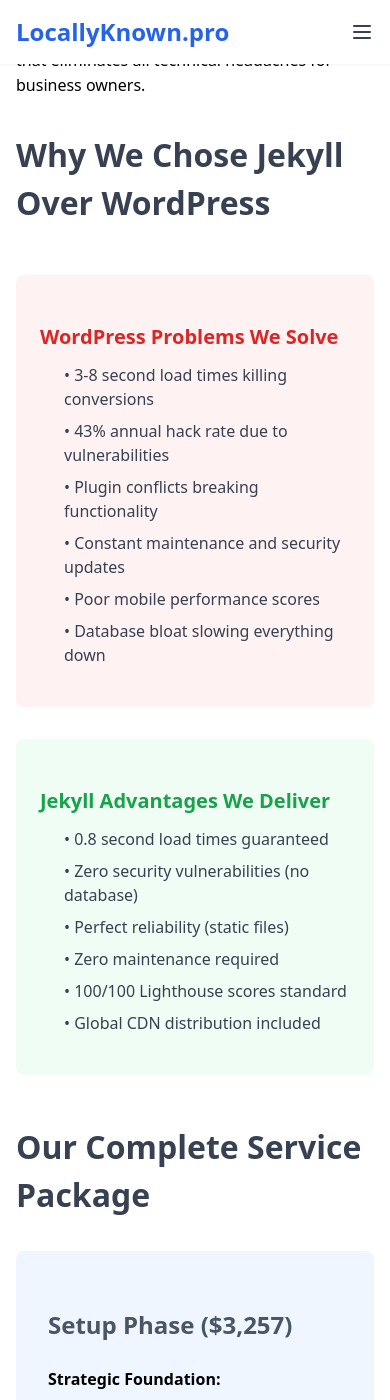
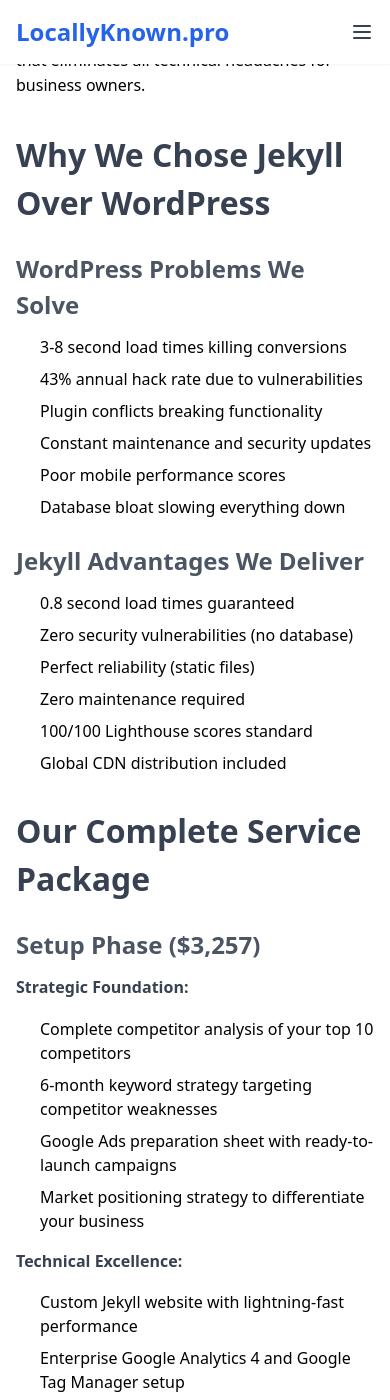
Before and after one commit to gtmsetupservice/locallyknown.pro, a Jekyll site: the page built from about.md, in a window 390 px wide and 1400 px high, scrolled down 525 px. Built offline with Jekyll 4.4.1, drawn with Linux system fonts in a browser that asks for light colours; nearby versions of some CDN libraries; some of the changed text lies outside the part shown.

Commit message:
Convert about page to pure Jekyll markdown with better CSS
- Replaced mixed HTML/markdown with semantic markdown structure
- Fixed main container width (was 4rem/64px, now 56rem/896px)
- Added proper typography styling for links and bold text
- Maintained functionality while improving readability
- All markdown headers now process correctly through Jekyll

🤖 Generated with [Claude Code](https://claude.ai/code)

Co-Authored-By: Claude <noreply@anthropic.com>

```diff
--- a/_layouts/default.html
+++ b/_layouts/default.html
@@ -64,6 +64,45 @@
         main li {
             margin-bottom: 0.5rem;
         }
+
+        /* Page-specific styling */
+        main {
+            max-width: 56rem;
+            margin: 0 auto;
+            padding: 4rem 1rem;
+        }
+
+        /* Better spacing and typography */
+        main strong {
+            color: #374151;
+            font-weight: 600;
+        }
+
+        main a {
+            color: #2563eb;
+            text-decoration: underline;
+        }
+
+        main a:hover {
+            color: #1d4ed8;
+        }
+
+        /* Button styling for markdown links */
+        .btn {
+            display: inline-block;
+            padding: 1rem 2rem;
+            border-radius: 0.5rem;
+            font-weight: bold;
+            text-decoration: none;
+            transition: all 0.2s;
+        }
+        .btn-primary {
+            background-color: #10b981;
+            color: white;
+        }
+        .btn-primary:hover {
+            background-color: #059669;
+        }
     </style>
 </head>
 <body class="bg-white">
--- a/about.md
+++ b/about.md
@@ -4,172 +4,94 @@ title: About LocallyKnown.pro - Jekyll Website Specialists
 description: LocallyKnown.pro specializes in white-glove Jekyll websites that outperform WordPress. Complete digital marketing foundations with strategic content and bulletproof analytics.
 ---
 
-<div class="max-w-4xl mx-auto px-4 py-16">
+# About LocallyKnown.pro
 
-<h1>About LocallyKnown.pro</h1>
+LocallyKnown.pro is a specialized Jekyll website development company dedicated to helping businesses dominate their competition with lightning-fast, secure websites and strategic digital marketing foundations.
 
-<p>LocallyKnown.pro is a specialized Jekyll website development company dedicated to helping businesses dominate their competition with lightning-fast, secure websites and strategic digital marketing foundations.</p>
+## Our Mission
 
-<h2>Our Mission</h2>
+To prove that Jekyll websites consistently outperform WordPress in speed, security, and conversions while providing white-glove service that eliminates all technical headaches for business owners.
 
-<p>To prove that Jekyll websites consistently outperform WordPress in speed, security, and conversions while providing white-glove service that eliminates all technical headaches for business owners.</p>
+## Why We Chose Jekyll Over WordPress
 
-<h2>Why We Chose Jekyll Over WordPress</h2>
+### WordPress Problems We Solve
+- 3-8 second load times killing conversions
+- 43% annual hack rate due to vulnerabilities
+- Plugin conflicts breaking functionality
+- Constant maintenance and security updates
+- Poor mobile performance scores
+- Database bloat slowing everything down
 
-<div class="grid md:grid-cols-2 gap-8 my-12">
-    <div class="bg-red-50 p-6 rounded-lg">
-        <h3 class="text-xl font-bold mb-3 text-red-600">WordPress Problems We Solve</h3>
-        <ul class="text-gray-700 space-y-2">
-            <li>• 3-8 second load times killing conversions</li>
-            <li>• 43% annual hack rate due to vulnerabilities</li>
-            <li>• Plugin conflicts breaking functionality</li>
-            <li>• Constant maintenance and security updates</li>
-            <li>• Poor mobile performance scores</li>
-            <li>• Database bloat slowing everything down</li>
-        </ul>
-    </div>
+### Jekyll Advantages We Deliver
+- 0.8 second load times guaranteed
+- Zero security vulnerabilities (no database)
+- Perfect reliability (static files)
+- Zero maintenance required
+- 100/100 Lighthouse scores standard
+- Global CDN distribution included
 
-    <div class="bg-green-50 p-6 rounded-lg">
-        <h3 class="text-xl font-bold mb-3 text-green-600">Jekyll Advantages We Deliver</h3>
-        <ul class="text-gray-700 space-y-2">
-            <li>• 0.8 second load times guaranteed</li>
-            <li>• Zero security vulnerabilities (no database)</li>
-            <li>• Perfect reliability (static files)</li>
-            <li>• Zero maintenance required</li>
-            <li>• 100/100 Lighthouse scores standard</li>
-            <li>• Global CDN distribution included</li>
-        </ul>
-    </div>
-</div>
+## Our Complete Service Package
 
-<h2>Our Complete Service Package</h2>
+### Setup Phase ({{ site.pricing.setup_price }})
 
-<div class="bg-blue-50 p-8 rounded-lg my-8">
+**Strategic Foundation:**
+- Complete competitor analysis of your top 10 competitors
+- 6-month keyword strategy targeting competitor weaknesses
+- Google Ads preparation sheet with ready-to-launch campaigns
+- Market positioning strategy to differentiate your business
 
-<h3>Setup Phase ({{ site.pricing.setup_price }})</h3>
+**Technical Excellence:**
+- Custom Jekyll website with lightning-fast performance
+- Enterprise Google Analytics 4 and Google Tag Manager setup
+- Perfect Lighthouse scores (100/100 across all metrics)
+- Mobile-first responsive design with conversion optimization
+- GDPR/CCPA compliance and accessibility standards
 
-<div class="grid md:grid-cols-2 gap-8 mt-6">
-<div>
+### Monthly Service ({{ site.pricing.monthly_price }}/month)
 
-<strong>Strategic Foundation:</strong>
-<ul class="mt-3 space-y-2">
-<li>• Complete competitor analysis of your top 10 competitors</li>
-<li>• 6-month keyword strategy targeting competitor weaknesses</li>
-<li>• Google Ads preparation sheet with ready-to-launch campaigns</li>
-<li>• Market positioning strategy to differentiate your business</li>
-</ul>
+**Strategic Content:**
+- 2 expertly-written articles monthly targeting your competitor keywords
+- Content designed to position you as the superior choice
+- SEO optimization for maximum search visibility
+- Strategic internal linking to boost overall site authority
 
-</div>
-<div>
+**Ongoing Optimization:**
+- Performance monitoring and optimization
+- Competitor keyword tracking and strategy adjustments
+- Analytics reporting and insights
+- Technical maintenance and updates
 
-<strong>Technical Excellence:</strong>
-<ul class="mt-3 space-y-2">
-<li>• Custom Jekyll website with lightning-fast performance</li>
-<li>• Enterprise Google Analytics 4 and Google Tag Manager setup</li>
-<li>• Perfect Lighthouse scores (100/100 across all metrics)</li>
-<li>• Mobile-first responsive design with conversion optimization</li>
-<li>• GDPR/CCPA compliance and accessibility standards</li>
-</ul>
+## What Sets Us Apart
 
-</div>
-</div>
-</div>
+### The LocallyKnown.pro Difference
 
-<div class="bg-green-50 p-8 rounded-lg my-8">
+**0.8s Load Time** (vs 3-8s WordPress)
+**100% Security** (No plugins to hack)
+**0hr Maintenance** (We handle everything)
 
-<h3>Monthly Service ({{ site.pricing.monthly_price }}/month)</h3>
+## Our Process
 
-<div class="grid md:grid-cols-2 gap-8 mt-6">
-<div>
+1. **Discovery & Analysis** - We research your competitors and identify keyword opportunities
+2. **Strategic Planning** - 6-month roadmap targeting competitor weaknesses
+3. **Jekyll Development** - Lightning-fast, secure website optimized for conversions
+4. **Analytics Setup** - Enterprise tracking with Google Analytics 4 and GTM
+5. **Content Strategy** - Monthly articles positioning you against competitors
+6. **Ongoing Optimization** - Continuous monitoring and strategy refinement
 
-<strong>Strategic Content:</strong>
-<ul class="mt-3 space-y-2">
-<li>• 2 expertly-written articles monthly targeting your competitor keywords</li>
-<li>• Content designed to position you as the superior choice</li>
-<li>• SEO optimization for maximum search visibility</li>
-<li>• Strategic internal linking to boost overall site authority</li>
-</ul>
+## Company Information
 
-</div>
-<div>
+LocallyKnown.pro is a division of **B and B Holdings LLC**, a Wyoming limited liability company specializing in high-performance web development and strategic digital marketing.
 
-<strong>Ongoing Optimization:</strong>
-<ul class="mt-3 space-y-2">
-<li>• Performance monitoring and optimization</li>
-<li>• Competitor keyword tracking and strategy adjustments</li>
-<li>• Analytics reporting and insights</li>
-<li>• Technical maintenance and updates</li>
-</ul>
+### B and B Holdings LLC
+- Registered in Wyoming, USA
+- Specializing in Jekyll Development & Digital Strategy
+- White-glove service standard
 
-</div>
-</div>
-</div>
+### Legal Notice
+We are not affiliated with Jekyll, GitHub, or Google. Jekyll™ is open-source software. Google Analytics™ and Google Tag Manager™ are trademarks of Google LLC.
 
-<h2>What Sets Us Apart</h2>
+## Ready to Outrank Your WordPress Competitors?
 
-<div class="bg-gray-50 p-8 rounded-lg my-12">
-    <h3 class="text-2xl font-bold mb-6 text-center">The LocallyKnown.pro Difference</h3>
-    <div class="grid md:grid-cols-3 gap-6">
-        <div class="text-center">
-            <div class="text-3xl font-bold text-blue-600 mb-2">0.8s</div>
-            <div class="font-semibold">Load Time</div>
-            <div class="text-sm text-gray-600">vs 3-8s WordPress</div>
-        </div>
-        <div class="text-center">
-            <div class="text-3xl font-bold text-green-600 mb-2">100%</div>
-            <div class="font-semibold">Security</div>
-            <div class="text-sm text-gray-600">No plugins to hack</div>
-        </div>
-        <div class="text-center">
-            <div class="text-3xl font-bold text-purple-600 mb-2">0hr</div>
-            <div class="font-semibold">Maintenance</div>
-            <div class="text-sm text-gray-600">We handle everything</div>
-        </div>
-    </div>
-</div>
+Stop losing to slower, less secure WordPress sites. Get your complete digital foundation.
 
-<h2>Our Process</h2>
-
-<div class="bg-white border-2 border-gray-200 p-8 rounded-lg my-8">
-<ol class="space-y-4">
-<li><strong>Discovery & Analysis</strong> - We research your competitors and identify keyword opportunities</li>
-<li><strong>Strategic Planning</strong> - 6-month roadmap targeting competitor weaknesses</li>
-<li><strong>Jekyll Development</strong> - Lightning-fast, secure website optimized for conversions</li>
-<li><strong>Analytics Setup</strong> - Enterprise tracking with Google Analytics 4 and GTM</li>
-<li><strong>Content Strategy</strong> - Monthly articles positioning you against competitors</li>
-<li><strong>Ongoing Optimization</strong> - Continuous monitoring and strategy refinement</li>
-</ol>
-</div>
-
-<h2>Company Information</h2>
-
-<div class="bg-white border-2 border-gray-200 p-8 rounded-lg my-12">
-    <p class="mb-6 text-lg">LocallyKnown.pro is a division of <strong>B and B Holdings LLC</strong>, a Wyoming limited liability company specializing in high-performance web development and strategic digital marketing.</p>
-
-    <div class="grid md:grid-cols-2 gap-8">
-        <div>
-            <h4 class="font-bold text-gray-700 mb-2">B and B Holdings LLC</h4>
-            <ul class="text-gray-600 space-y-1">
-                <li>Registered in Wyoming, USA</li>
-                <li>Specializing in Jekyll Development & Digital Strategy</li>
-                <li>White-glove service standard</li>
-            </ul>
-        </div>
-
-        <div>
-            <h4 class="font-bold text-gray-700 mb-2">Legal Notice</h4>
-            <p class="text-gray-600 text-sm">We are not affiliated with Jekyll, GitHub, or Google. Jekyll™ is open-source software. Google Analytics™ and Google Tag Manager™ are trademarks of Google LLC.</p>
-        </div>
-    </div>
-</div>
-
-<h2>Ready to Outrank Your WordPress Competitors?</h2>
-
-<div class="text-center py-8">
-    <p class="text-xl mb-6">Stop losing to slower, less secure WordPress sites. Get your complete digital foundation.</p>
-    <a href="/#contact" class="inline-block bg-green-500 hover:bg-green-600 text-white font-bold py-4 px-8 rounded-lg text-lg transition">
-        Get Started - {{ site.pricing.setup_price }}
-    </a>
-</div>
-
-</div>
+[Get Started - {{ site.pricing.setup_price }}](/#contact){: .btn .btn-primary}
```
